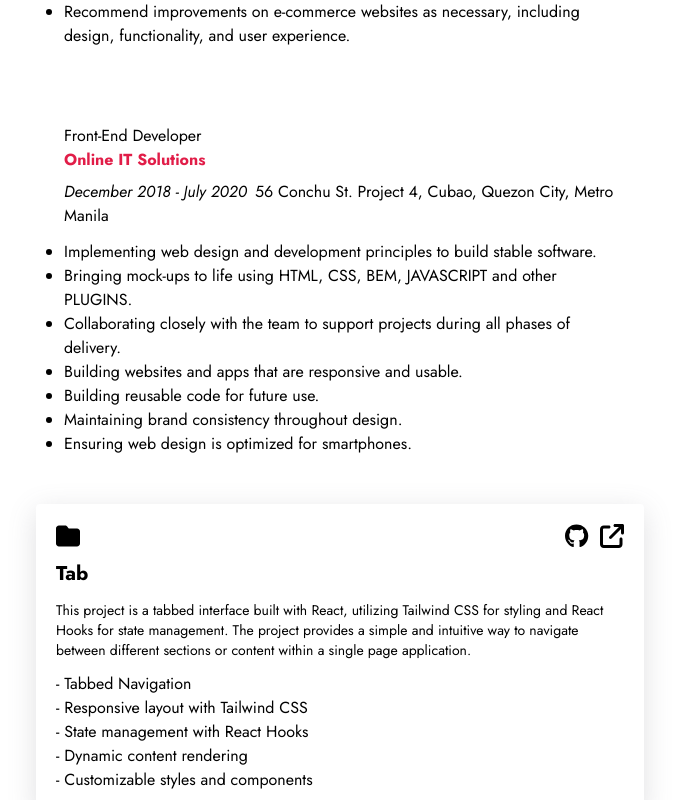
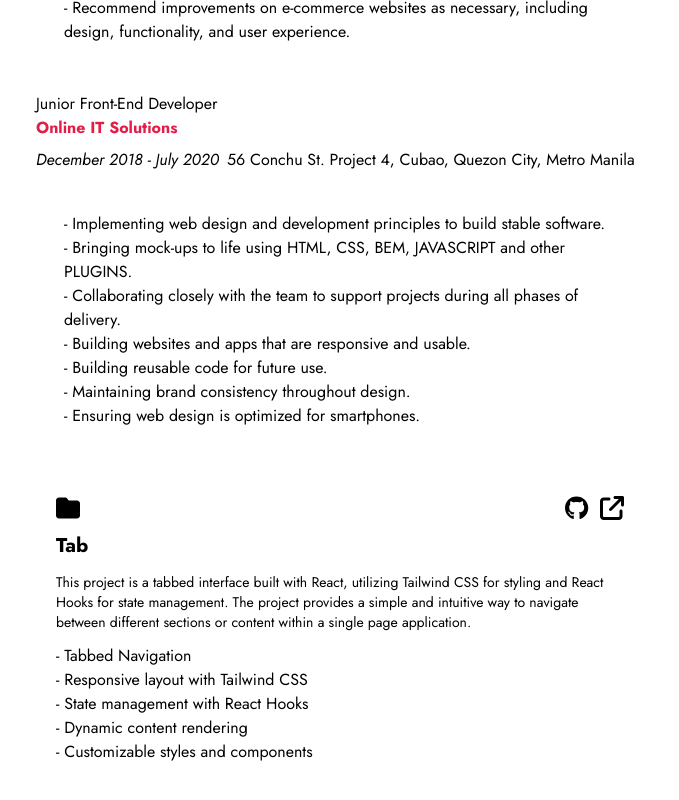
Before and after one commit to Mark-Alexis-Posadas/react-portfolio, a React (Vite) app: page / in a window 1280 px wide. Shown: the part 1240-2040 px from the top of the page, without its empty margins (556-1235 px from the left). Built offline with nearby package versions, Linux system fonts and the light colour scheme.

Commit message:
modify experience data and cards

```diff
--- a/src/data/experience.ts
+++ b/src/data/experience.ts
@@ -23,7 +23,7 @@ const experienceData: Experience[] = [
 
   {
     id: uuidv4(),
-    title: "Front-End Developer",
+    title: "Junior Front-End Developer",
     company: "Online IT Solutions",
     date: "December 2018 - July 2020",
     address: "56 Conchu St. Project 4, Cubao, Quezon City, Metro Manila",
--- a/src/pages/about/index.tsx
+++ b/src/pages/about/index.tsx
@@ -46,7 +46,7 @@
 
 export default function About() {
   return (
-    <section className="min-h-[50vh]" id="about">
+    <section className="min-h-[50vh] mb-5" id="about">
       <p className="text-xl">
         Hey there! I'm Juan, a dedicated front-end developer passionate about
         creating seamless and captivating digital experiences. With a journey in
--- a/src/pages/experience/index.tsx
+++ b/src/pages/experience/index.tsx
@@ -1,18 +1,18 @@
 import experienceData from "../../data/experience";
 export default function Experience() {
   return (
-    <section className="min-h-[50vh]" id="experience">
+    <section className="min-h-[50vh] mb-5" id="experience">
       {experienceData.map((data) => (
-        <article className="mb-5 p-7" key={data.id}>
+        <article className="mb-5" key={data.id}>
           <header className="mb-3">
             <h3>{data.title}</h3>
             <h2 className="font-bold text-rose-600 mb-2">{data.company}</h2>
             <span className="italic text-base mr-2">{data.date}</span>
             <span className="text-base">{data.address}</span>
           </header>
-          <ul className="list-disc">
+          <ul className="list-none p-7">
             {data.jobDescriptions.map((description, index) => (
-              <li key={index}>{description}</li>
+              <li key={index}>- {description}</li>
             ))}
           </ul>
         </article>
--- a/src/pages/projects/index.tsx
+++ b/src/pages/projects/index.tsx
@@ -12,7 +12,7 @@ export default function Projects() {
       {projectsData.map((data) => (
         <div
           key={data.id}
-          className="bg-white shadow-custom-shadow rounded transition transform duration-300 hover:shadow-lg hover:scale-105 p-5 mb-5"
+          className="rounded transition transform duration-300 hover:shadow-lg hover:scale-105 p-5 mb-5"
         >
           <header className="flex items-center justify-between">
             <FontAwesomeIcon className="text-2xl" icon={faFolder} />
```
